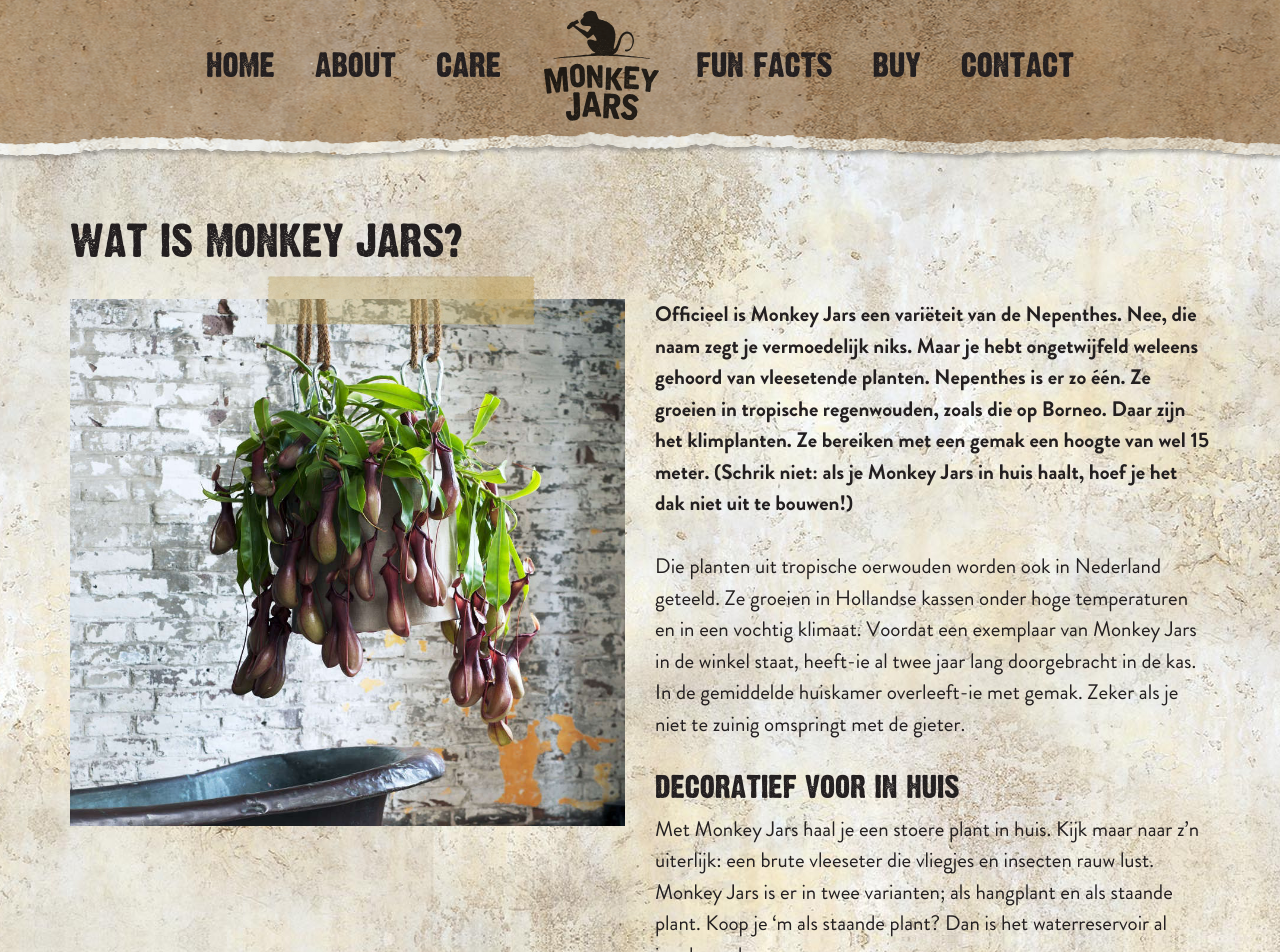
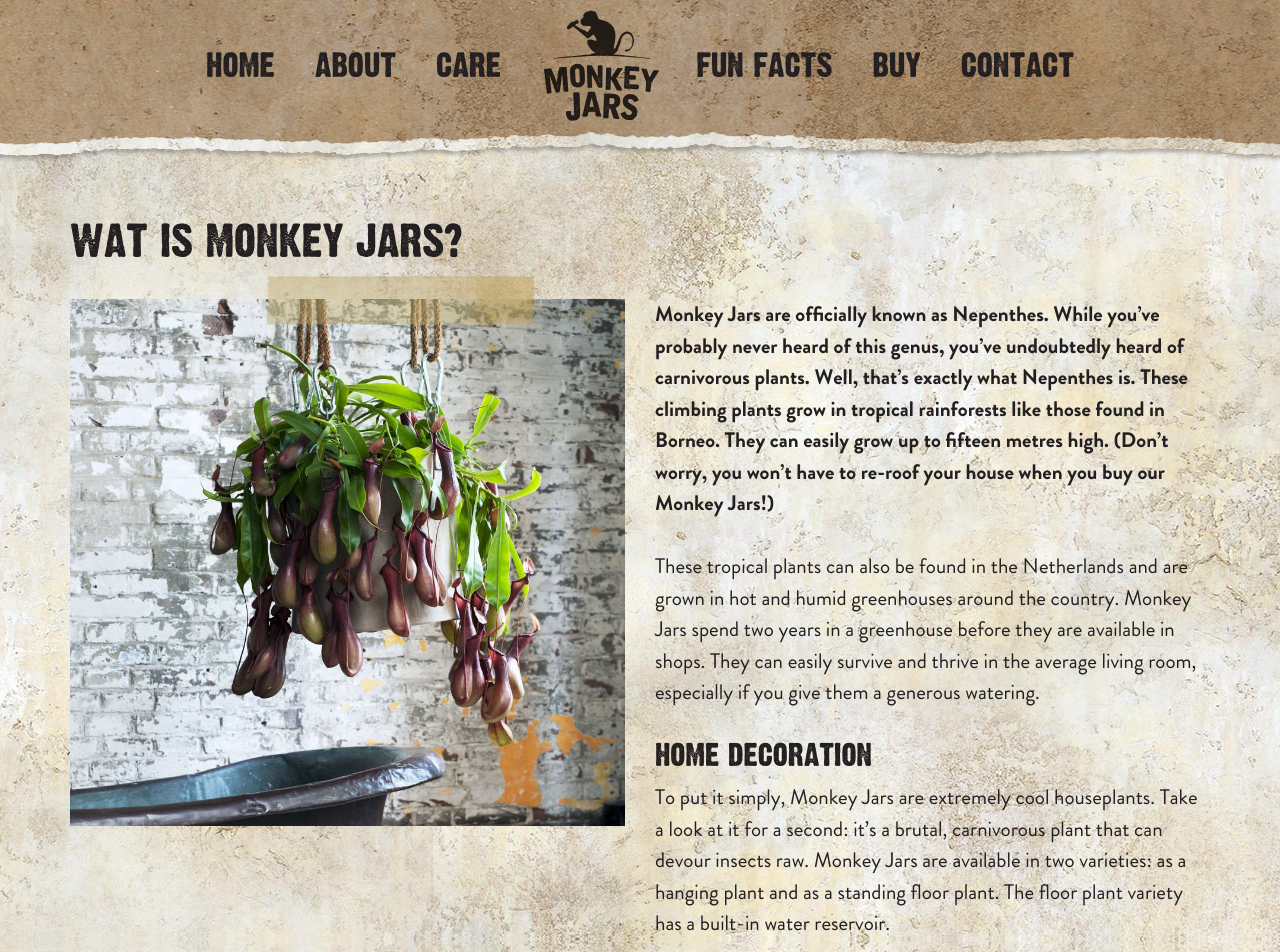
Before and after one commit to xuantiep/monkeyjars_en, a Jekyll site: the page built from about/index.md, in a window 1280 px wide and 1400 px high. Shown: the top 952 px of the window. Built offline with Jekyll 4.4.1, drawn with Linux system fonts in a browser that asks for light colours; some of the changed text lies outside the part shown.

Commit message:
Updated '/about/index.md' via CloudCannon

```diff
--- a/about/index.md
+++ b/about/index.md
@@ -2,10 +2,10 @@
 title: Wat is Monkey Jars?
 ---
 
-**Officieel is Monkey Jars een variëteit van de Nepenthes. Nee, die naam zegt je vermoedelijk niks. Maar je hebt ongetwijfeld weleens gehoord van vleesetende planten. Nepenthes is er zo één. Ze groeien in tropische regenwouden, zoals die op Borneo. Daar zijn het klimplanten. Ze bereiken met een gemak een hoogte van wel 15 meter. (Schrik niet: als je Monkey Jars in huis haalt, hoef je het dak niet uit te bouwen!)**
+**Monkey Jars are officially known as Nepenthes. While you've probably never heard of this genus, you've undoubtedly heard of carnivorous plants. Well, that's exactly what Nepenthes is. These climbing plants grow in tropical rainforests like those found in Borneo. They can easily grow up to fifteen metres high. (Don't worry, you won't have to re-roof your house when you buy our Monkey Jars!)**
 
-Die planten uit tropische oerwouden worden ook in Nederland geteeld. Ze groeien in Hollandse kassen onder hoge temperaturen en in een vochtig klimaat. Voordat een exemplaar van Monkey Jars in de winkel staat, heeft-ie al twee jaar lang doorgebracht in de kas. In de gemiddelde huiskamer overleeft-ie met gemak. Zeker als je niet te zuinig omspringt met de gieter.
+These tropical plants can also be found in the Netherlands and are grown in hot and humid greenhouses around the country. Monkey Jars spend two years in a greenhouse before they are available in shops. They can easily survive and thrive in the average living room, especially if you give them a generous watering.
 
-### Decoratief voor in huis
+### Home decoration
 
-Met Monkey Jars haal je een stoere plant in huis. Kijk maar naar z’n uiterlijk: een brute vleeseter die vliegjes en insecten rauw lust. Monkey Jars is er in twee varianten; als hangplant en als staande plant. Koop je ‘m als staande plant? Dan is het waterreservoir al ingebouwd.
+To put it simply, Monkey Jars are extremely cool houseplants. Take a look at it for a second: it's a brutal, carnivorous plant that can devour insects raw. Monkey Jars are available in two varieties: as a hanging plant and as a standing floor plant. The floor plant variety has a built-in water reservoir.
```
